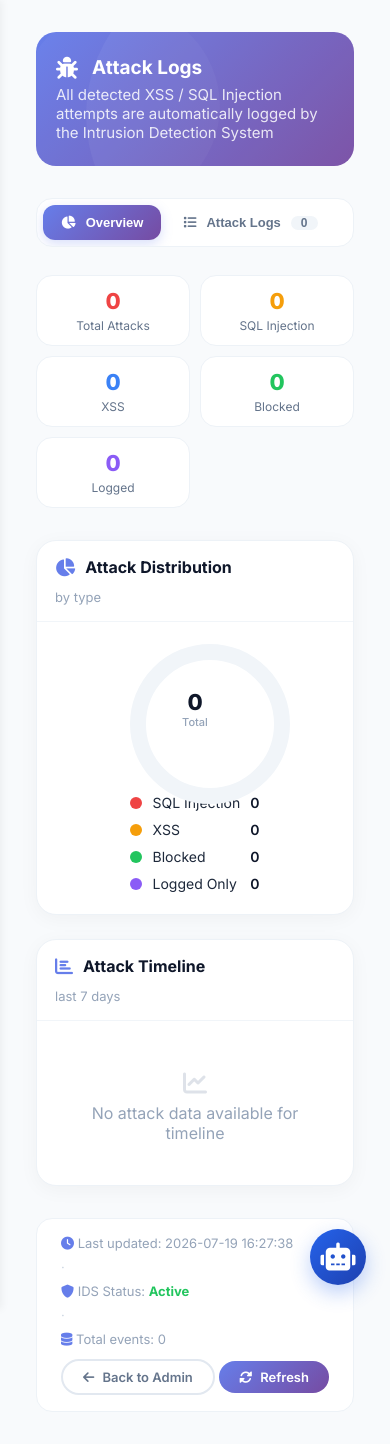
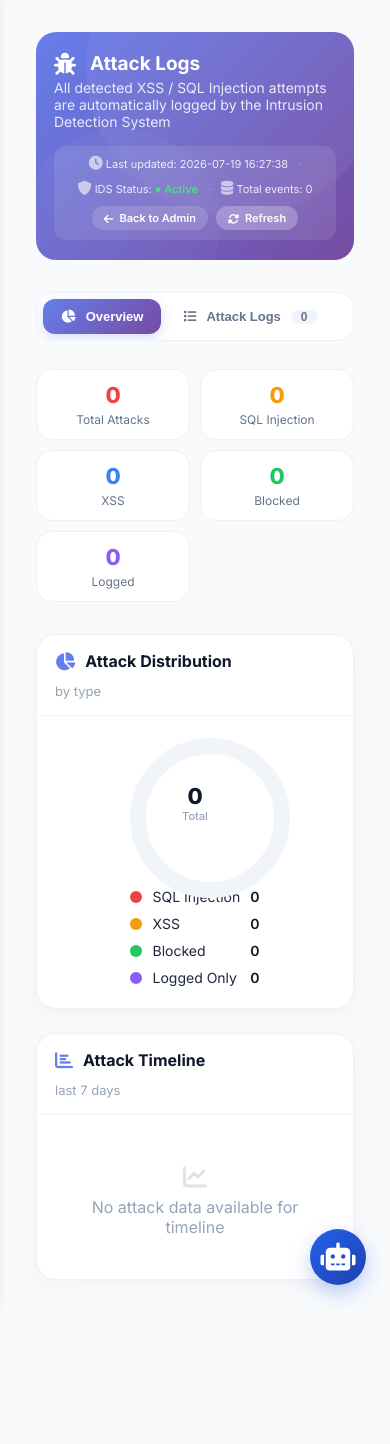
Before and after one commit to snehadharel/EduShield-WEB-APP, a Flask app: page /admin/attack_logs in a window 390 px wide. After the commit the page ends 1300 px from the top, so only its background shows below. Run offline with Flask 3, Linux system fonts and the light colour scheme; the visitor is signed in with stand-in values (Sample User, id 1); data comes from the database, SQL or seed files in the repository; data that the repository does not hold is empty.

Commit message:
updated templated

```diff
--- a/templates/attack_logs.html
+++ b/templates/attack_logs.html
@@ -13,11 +13,16 @@
     .page-header {
         background: linear-gradient(135deg, #667eea 0%, #764ba2 100%);
         border-radius: 20px;
-        padding: 32px 36px;
+        padding: 28px 36px;
         margin-bottom: 32px;
         color: white;
         position: relative;
         overflow: hidden;
+        display: flex;
+        align-items: center;
+        justify-content: space-between;
+        flex-wrap: wrap;
+        gap: 16px;
     }
 
     .page-header::before {
@@ -47,7 +52,7 @@
         z-index: 1;
     }
 
-    .page-header h2 {
+    .page-header-content h2 {
         font-size: 28px;
         font-weight: 700;
         margin: 0 0 4px 0;
@@ -56,14 +61,87 @@
         gap: 14px;
     }
 
-    .page-header h2 i {
+    .page-header-content h2 i {
         font-size: 28px;
     }
 
-    .page-header p {
+    .page-header-content p {
         font-size: 15px;
         opacity: 0.85;
-        margin: 6px 0 0 0;
+        margin: 4px 0 0 0;
+    }
+
+    /* ===== HEADER RIGHT ===== */
+    .header-right {
+        position: relative;
+        z-index: 1;
+        display: flex;
+        align-items: center;
+        gap: 16px;
+        flex-wrap: wrap;
+        background: rgba(255, 255, 255, 0.1);
+        padding: 8px 16px;
+        border-radius: 12px;
+        backdrop-filter: blur(4px);
+    }
+
+    .header-right .header-info {
+        display: flex;
+        align-items: center;
+        gap: 16px;
+        font-size: 13px;
+        color: rgba(255, 255, 255, 0.85);
+        flex-wrap: wrap;
+    }
+
+    .header-right .header-info .dot {
+        opacity: 0.4;
+    }
+
+    .header-right .header-info .status-active {
+        color: #4ADE80;
+        font-weight: 600;
+    }
+
+    .header-right .header-info i {
+        font-size: 14px;
+        opacity: 0.7;
+    }
+
+    .header-right .btn-group {
+        display: flex;
+        gap: 8px;
+    }
+
+    .btn-header {
+        display: inline-flex;
+        align-items: center;
+        gap: 6px;
+        padding: 6px 16px;
+        border-radius: 40px;
+        font-weight: 600;
+        font-size: 12px;
+        border: none;
+        cursor: pointer;
+        transition: 0.25s ease;
+        text-decoration: none;
+        font-family: inherit;
+        background: rgba(255, 255, 255, 0.15);
+        color: white;
+    }
+
+    .btn-header:hover {
+        background: rgba(255, 255, 255, 0.25);
+        transform: translateY(-2px);
+    }
+
+    .btn-header-primary {
+        background: rgba(255, 255, 255, 0.25);
+        color: white;
+    }
+
+    .btn-header-primary:hover {
+        background: rgba(255, 255, 255, 0.35);
     }
 
     /* ===== TABS ===== */
@@ -424,78 +502,6 @@
         display: inline-block;
     }
 
-    /* ===== FOOTER ===== */
-    .attack-footer {
-        margin-top: 32px;
-        padding: 16px 24px;
-        background: white;
-        border-radius: 16px;
-        border: 1px solid #EDF2F7;
-        display: flex;
-        align-items: center;
-        justify-content: space-between;
-        flex-wrap: wrap;
-        gap: 12px;
-    }
-
-    .attack-footer .footer-info {
-        font-size: 13px;
-        color: #94A3B8;
-        display: flex;
-        align-items: center;
-        gap: 20px;
-        flex-wrap: wrap;
-    }
-
-    .attack-footer .footer-info i {
-        color: #667eea;
-    }
-
-    .attack-footer .footer-info .dot {
-        color: #CBD5E1;
-    }
-
-    /* ===== BUTTONS ===== */
-    .btn {
-        display: inline-flex;
-        align-items: center;
-        gap: 8px;
-        padding: 8px 20px;
-        border-radius: 40px;
-        font-weight: 600;
-        font-size: 13px;
-        border: none;
-        cursor: pointer;
-        transition: 0.25s ease;
-        text-decoration: none;
-        font-family: inherit;
-    }
-
-    .btn:hover {
-        transform: translateY(-2px);
-    }
-
-    .btn-primary {
-        background: linear-gradient(135deg, #667eea 0%, #764ba2 100%);
-        color: white;
-    }
-
-    .btn-primary:hover {
-        box-shadow: 0 4px 15px rgba(102, 126, 234, 0.3);
-    }
-
-    .btn-outline {
-        background: transparent;
-        color: #64748B;
-        border: 2px solid #E2E8F0;
-    }
-
-    .btn-outline:hover {
-        border-color: #667eea;
-        color: #667eea;
-        background: rgba(102, 126, 234, 0.05);
-    }
-
     .empty-state {
         text-align: center;
         padding: 40px 20px;
@@ -528,6 +534,17 @@
         .charts-grid {
             grid-template-columns: 1fr;
         }
+
+        .page-header {
+            flex-direction: column;
+            align-items: flex-start;
+        }
+
+        .header-right {
+            width: 100%;
+            justify-content: space-between;
+            flex-wrap: wrap;
+        }
     }
 
     @media (max-width: 768px) {
@@ -536,15 +553,36 @@
         }
 
         .page-header {
-            padding: 24px 20px;
+            padding: 20px 18px;
         }
 
-        .page-header h2 {
+        .page-header-content h2 {
             font-size: 22px;
         }
 
-        .page-header h2 i {
+        .page-header-content h2 i {
             font-size: 22px;
+        }
+
+        .page-header-content p {
+            font-size: 14px;
+        }
+
+        .header-right {
+            flex-direction: column;
+            align-items: stretch;
+            gap: 10px;
+            padding: 10px 14px;
+        }
+
+        .header-right .header-info {
+            font-size: 12px;
+            gap: 10px;
+            justify-content: center;
+        }
+
+        .header-right .btn-group {
+            justify-content: center;
         }
 
         .stats-bar {
@@ -602,17 +640,6 @@
             font-size: 11px;
         }
 
-        .attack-footer {
-            flex-direction: column;
-            align-items: flex-start;
-        }
-
-        .attack-footer .footer-info {
-            flex-direction: column;
-            gap: 8px;
-            align-items: flex-start;
-        }
-
         .bar-chart {
             height: 140px;
             gap: 10px;
@@ -624,7 +651,7 @@
     }
 
     @media (max-width: 480px) {
-        .page-header h2 {
+        .page-header-content h2 {
             font-size: 19px;
         }
 
@@ -671,6 +698,17 @@
             font-size: 9px;
             max-width: 40px;
         }
+
+        .header-right .header-info {
+            font-size: 11px;
+            flex-wrap: wrap;
+            justify-content: center;
+        }
+
+        .btn-header {
+            font-size: 11px;
+            padding: 5px 12px;
+        }
     }
 </style>
 
@@ -683,6 +721,23 @@
                 Attack Logs
             </h2>
             <p>All detected XSS / SQL Injection attempts are automatically logged by the Intrusion Detection System</p>
+        </div>
+        <div class="header-right">
+            <div class="header-info">
+                <span><i class="fas fa-clock"></i> Last updated: {{ now.strftime('%Y-%m-%d %H:%M:%S') if now else 'N/A' }}</span>
+                <span class="dot">·</span>
+                <span><i class="fas fa-shield-alt"></i> IDS Status: <span class="status-active">● Active</span></span>
+                <span class="dot">·</span>
+                <span><i class="fas fa-database"></i> Total events: {{ total_attacks|default(0) }}</span>
+            </div>
+            <div class="btn-group">
+                <a href="{{ url_for('admin_dashboard') }}" class="btn-header">
+                    <i class="fas fa-arrow-left"></i> Back to Admin
+                </a>
+                <a href="{{ url_for('attack_logs') }}" class="btn-header btn-header-primary">
+                    <i class="fas fa-sync-alt"></i> Refresh
+                </a>
+            </div>
         </div>
     </div>
 
@@ -878,25 +933,6 @@
             </div>
         </div>
     </div>
-
-    <!-- ===== FOOTER ===== -->
-    <div class="attack-footer">
-        <div class="footer-info">
-            <span><i class="fas fa-clock"></i> Last updated: {{ now.strftime('%Y-%m-%d %H:%M:%S') if now else 'N/A' }}</span>
-            <span class="dot">·</span>
-            <span><i class="fas fa-shield-alt"></i> IDS Status: <strong style="color:#22C55E;">Active</strong></span>
-            <span class="dot">·</span>
-            <span><i class="fas fa-database"></i> Total events: {{ total_attacks|default(0) }}</span>
-        </div>
-        <div>
-            <a href="{{ url_for('admin_dashboard') }}" class="btn btn-outline btn-sm">
-                <i class="fas fa-arrow-left"></i> Back to Admin
-            </a>
-            <a href="{{ url_for('attack_logs') }}" class="btn btn-primary btn-sm">
-                <i class="fas fa-sync-alt"></i> Refresh
-            </a>
-        </div>
-    </div>
 </div>
 
 <script>
@@ -907,11 +943,9 @@
 
         tabBtns.forEach(btn => {
             btn.addEventListener('click', function() {
-                // Remove active from all tabs
                 tabBtns.forEach(b => b.classList.remove('active'));
                 tabContents.forEach(c => c.classList.remove('active'));
 
-                // Activate current tab
                 this.classList.add('active');
                 const tabId = this.dataset.tab;
                 const targetContent = document.getElementById('tab-' + tabId);
```
